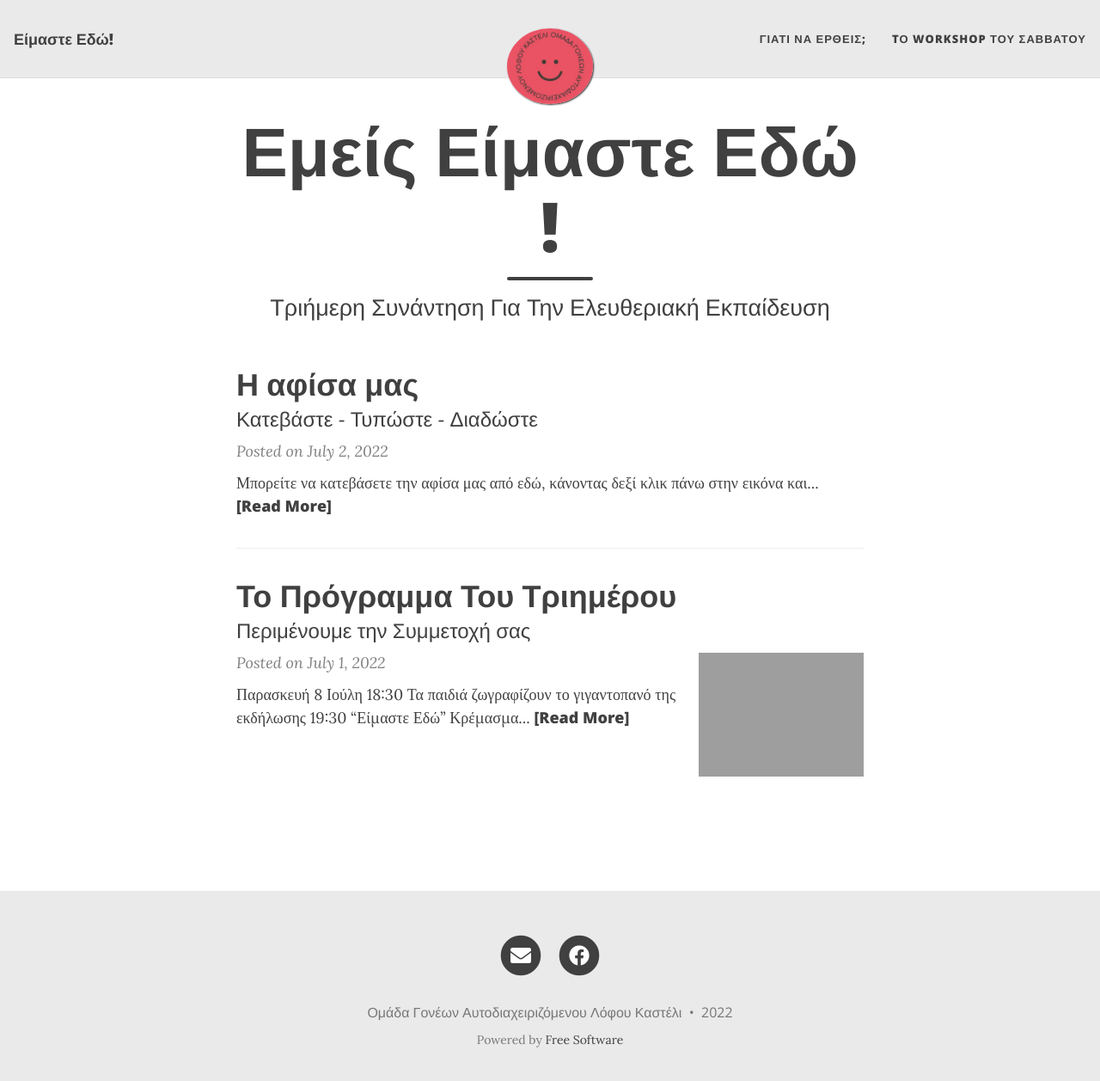
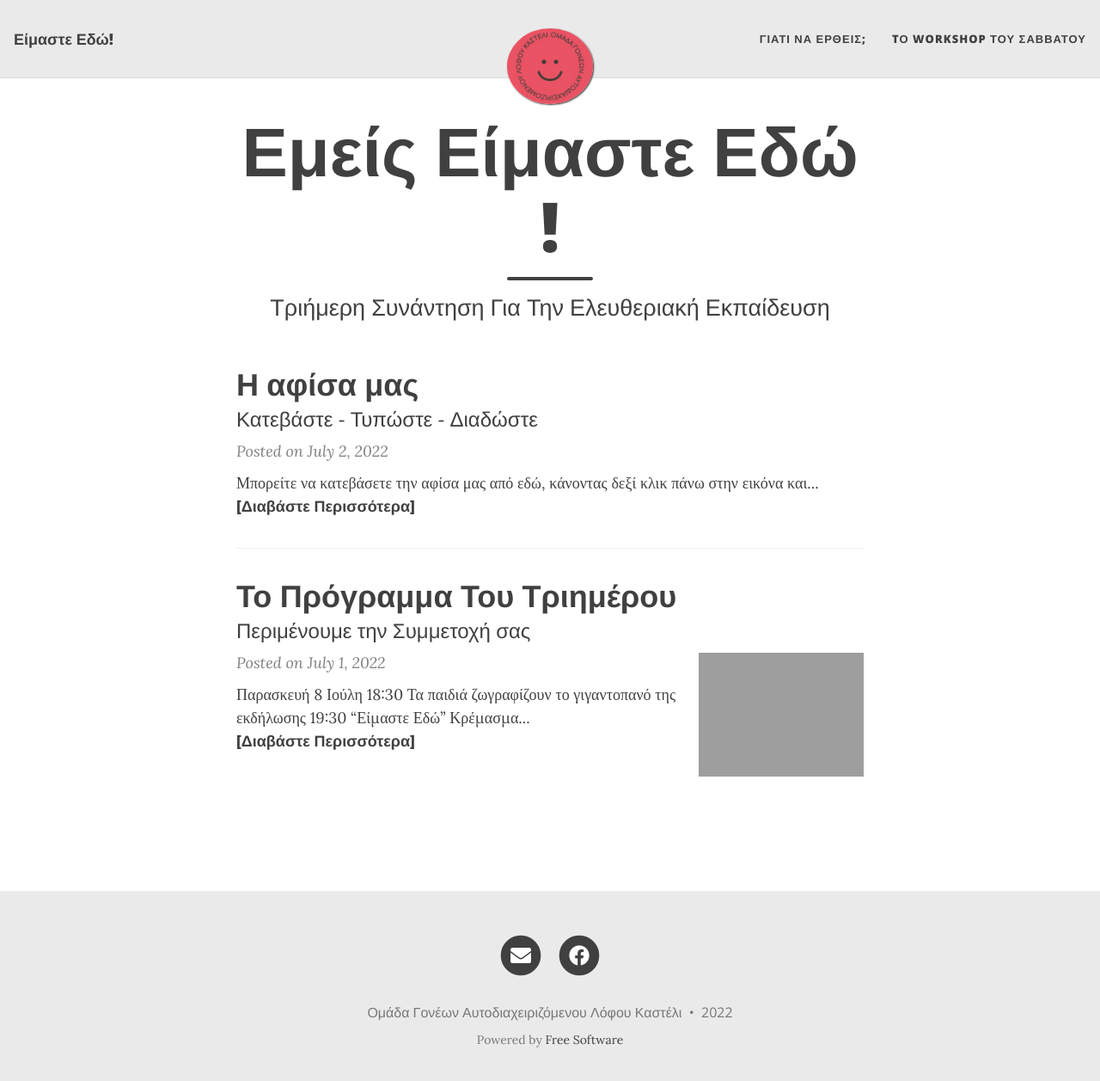
Before and after one commit to Trihmero/sch, a Jekyll site: the page built from index.html, in a window 1280 px wide and 1270 px high. Shown: the top 1257 px of the window at 86% size. Built offline with Jekyll 4.4.1, drawn with Linux system fonts in a browser that asks for light colours; nearby versions of some CDN libraries; the list of posts is cut into pages by our own code.

Commit message:
Update home.html

```diff
--- a/_layouts/home.html
+++ b/_layouts/home.html
@@ -71,7 +71,7 @@
       {{ post.excerpt | strip_html | truncatewords: excerpt_length }}
       {% assign excerpt_word_count = post.excerpt | number_of_words %}
       {% if post.content != post.excerpt or excerpt_word_count > excerpt_length %}
-        <a href="{{ post.url | absolute_url }}" class="post-read-more">[Read&nbsp;More]</a>
+        <a href="{{ post.url | absolute_url }}" class="post-read-more">[Διαβάστε&nbsp;Περισσότερα]</a>
       {% endif %}
     </div>
     {% endunless %}
@@ -93,12 +93,12 @@
 <ul class="pagination main-pager">
   {% if paginator.previous_page %}
   <li class="page-item previous">
-    <a class="page-link" href="{{ paginator.previous_page_path | absolute_url }}">&larr; Newer Posts</a>
+    <a class="page-link" href="{{ paginator.previous_page_path | absolute_url }}">&larr; Νεότερα</a>
   </li>
   {% endif %}
   {% if paginator.next_page %}
   <li class="page-item next">
-    <a class="page-link" href="{{ paginator.next_page_path | absolute_url }}">Older Posts &rarr;</a>
+    <a class="page-link" href="{{ paginator.next_page_path | absolute_url }}">Παλαιότερα &rarr;</a>
   </li>
   {% endif %}
 </ul>
```
